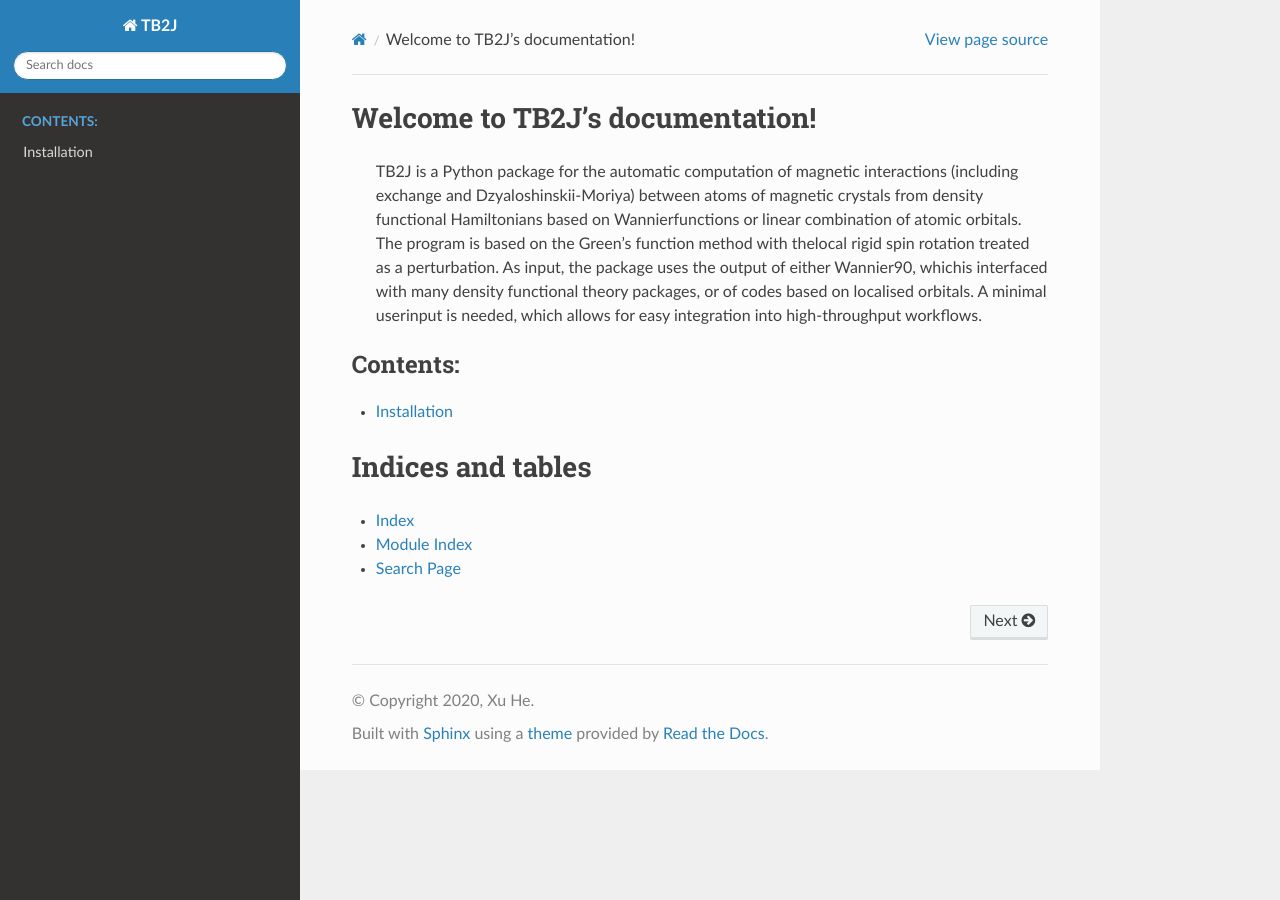
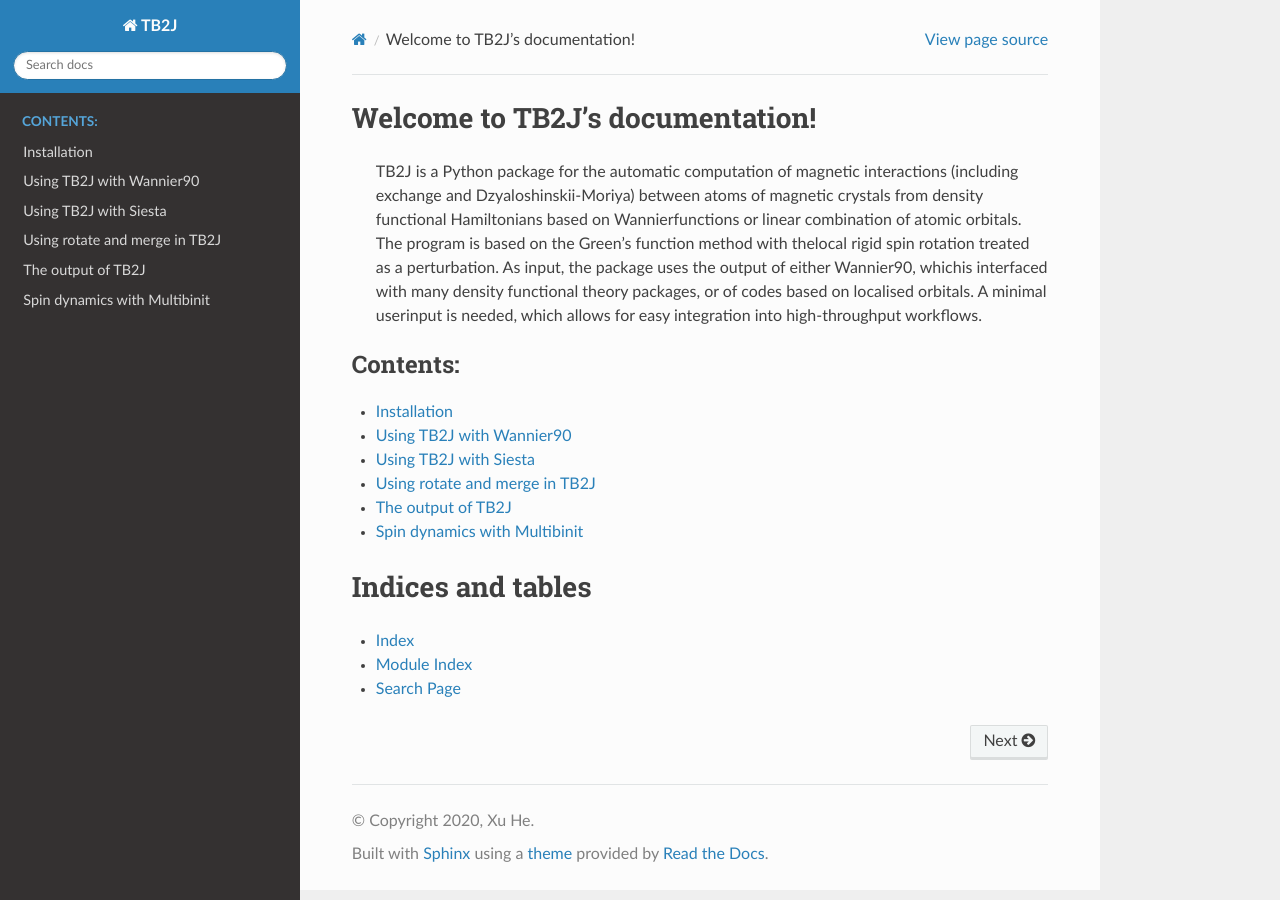
Before and after one commit to mailhexu/TB2J, a Sphinx documentation site: the page built from docs/index.rst, in a window 1280 px wide. Built offline with Sphinx 7.4.7 and the Read the Docs theme 2.0.0, drawn with Linux system fonts in a browser that asks for light colours.

Commit message:
document files

```diff
--- a/docs/index.rst
+++ b/docs/index.rst
@@ -12,7 +12,12 @@ Welcome to TB2J's documentation!
    :maxdepth: 2
    :caption: Contents:
 
-   install.md
+   src/install.md
+   src/wannier.md
+   src/siesta.md
+   src/rotate_and_merge.md
+   src/output.md
+   src/multibinit.md
 
 
 Indices and tables
--- /dev/null
+++ b/docs/src/multibinit.md
@@ -0,0 +1 @@
+# Spin dynamics with Multibinit
--- /dev/null
+++ b/docs/src/output.md
@@ -0,0 +1 @@
+# The output of TB2J
--- /dev/null
+++ b/docs/src/rotate_and_merge.md
@@ -0,0 +1 @@
+# Using rotate and merge in TB2J
--- /dev/null
+++ b/docs/src/siesta.md
@@ -0,0 +1 @@
+# Using TB2J with Siesta
--- /dev/null
+++ b/docs/src/wannier.md
@@ -0,0 +1 @@
+# Using TB2J with Wannier90
```
Also changed, not shown: docs/src/install.md (renamed from docs/install.md).
